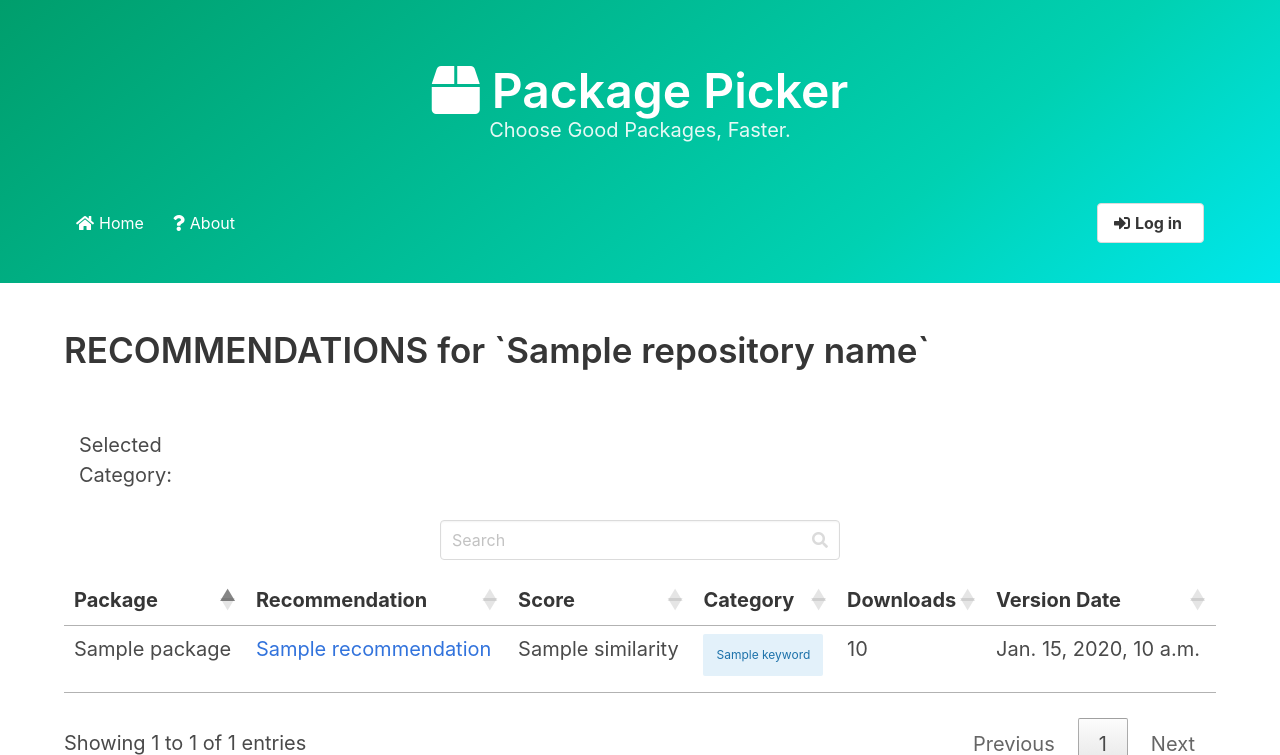
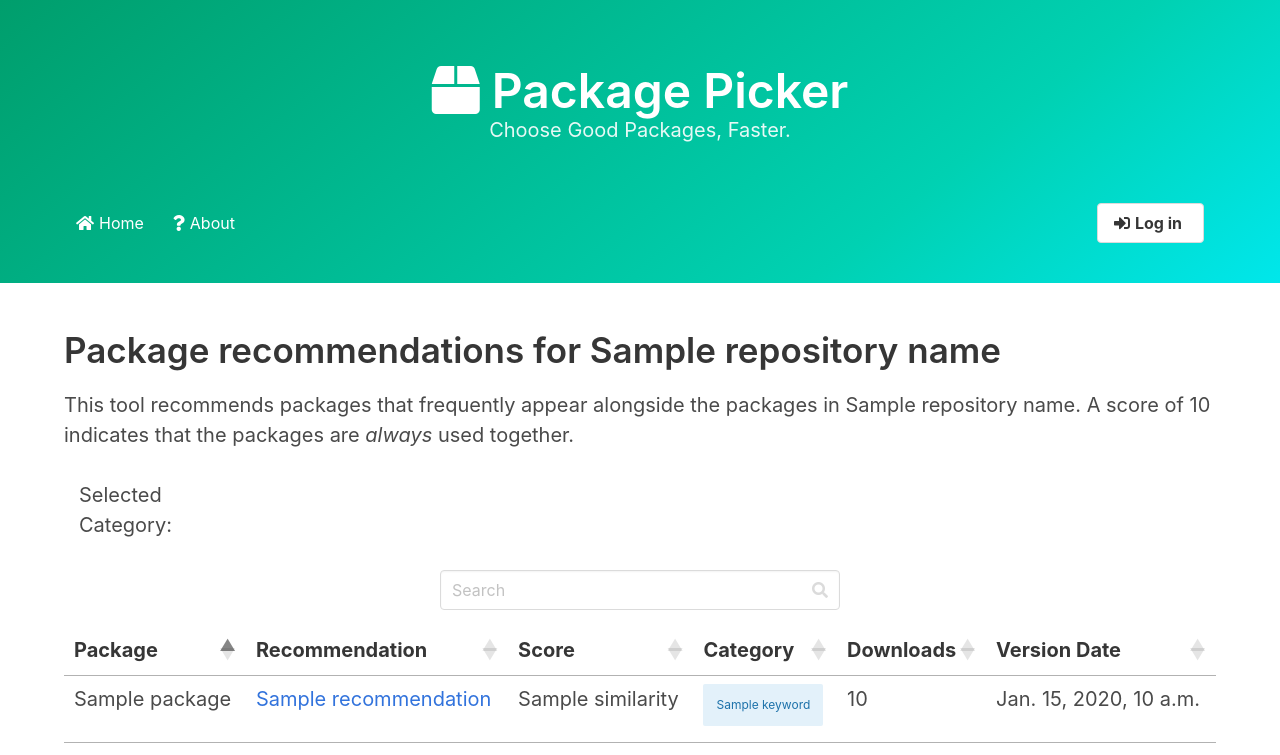
Before and after one commit to pkgpkr/Package-Picker, a Django app: template webserver/pkgpkr/webservice/templates/webservice/recommendations.html in a window 1280 px wide. Shown: the top 755 px of the page. Run offline with Django 3.2, Linux system fonts and the light colour scheme; the template is opened without the code that fills it: most values are stand-ins (such as "Sample title", 1, 10 or a date in 2020); some libraries are stand-ins or nearby versions.

Commit message:
Add brief explanation to the package recommendation page

```diff
--- a/webserver/pkgpkr/webservice/templates/webservice/recommendations.html
+++ b/webserver/pkgpkr/webservice/templates/webservice/recommendations.html
@@ -8,8 +8,12 @@
 <section class="section">
   <div class="container">
     <div class="content is-medium">
-      <h2>RECOMMENDATIONS for `{{ repository_name }}`</h2>
-      <br>
+      <h2>Package recommendations for {{ repository_name }}</h2>
+      <p>
+        This tool recommends packages that frequently appear alongside the packages
+        in {{ repository_name }}. A score of 10 indicates that the packages are
+        <em>always</em> used together.
+      </p>
       <table>
         <tr>
           <td id="selected-category">Selected Category: </td>
```
